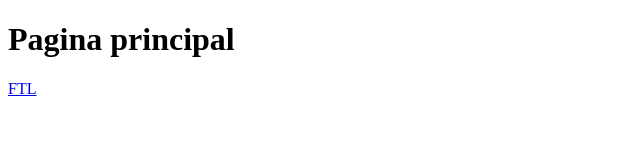
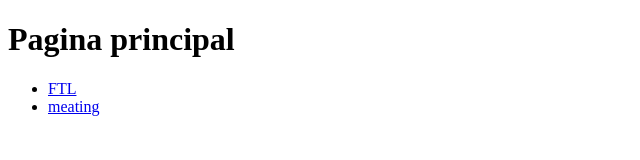
Before and after one commit to hlerda1/hlerda1.github.io, a plain HTML site: page index.html in a window 1280 px wide. Shown: the whole page, without its empty margins (0-640 px from the left). Drawn offline with Linux system fonts and the light colour scheme.

Commit message:
Agregar link a Meating y ajsutar listas

```diff
--- a/index.html
+++ b/index.html
@@ -11,7 +11,10 @@
             <h1>Pagina principal</h1>
         </header>
         <main>
-            <a href="https://hlerda1.github.io/FTL/">FTL</a>
+            <ul>
+                <li><a href="https://hlerda1.github.io/FTL/">FTL</a></li>
+                <li><a href="https://hlerda1.github.io/meating/">meating</a></li>
+            </ul>
         </main>
 
     </body>
```
